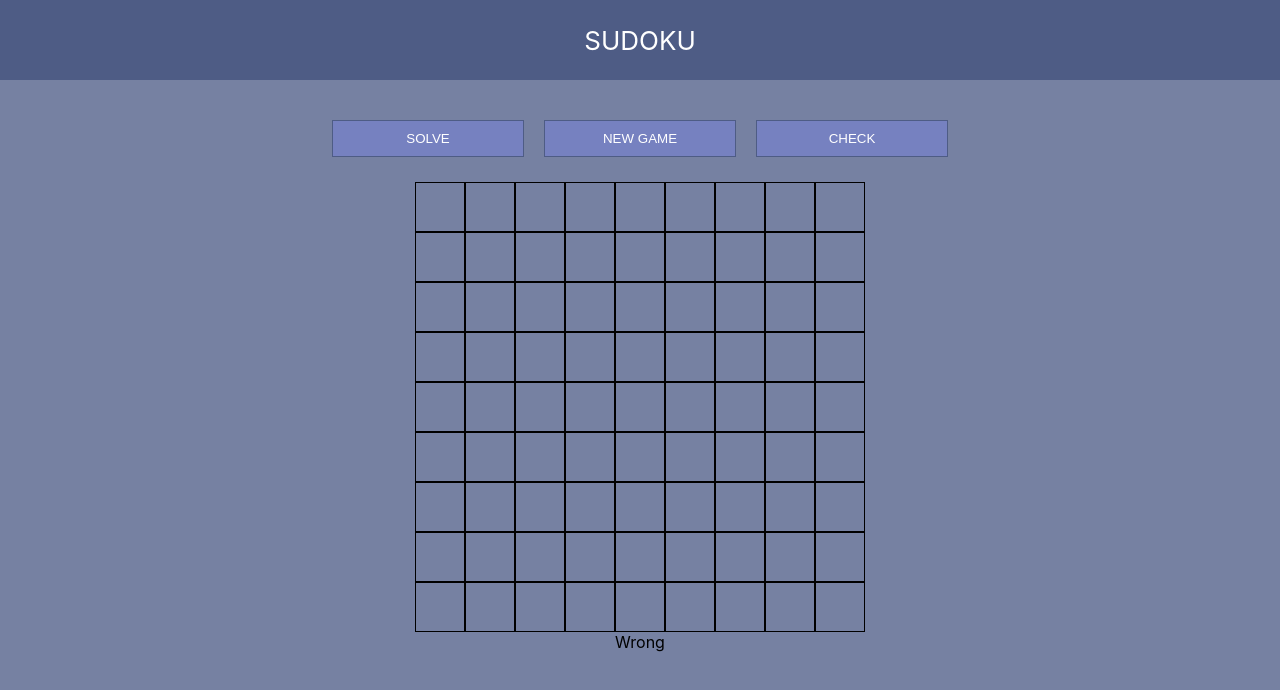
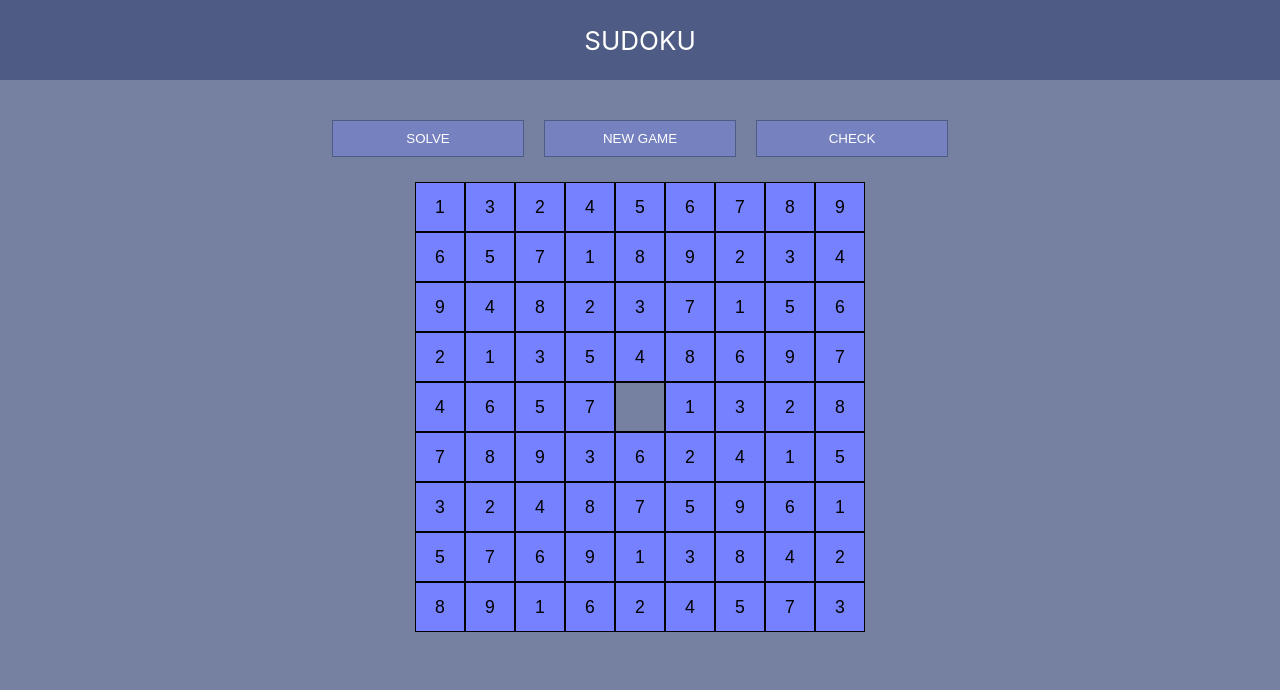
Before and after one commit to nicolosponziello/sudoku-game-react, a React (Create React App) app: page / in a window 1280 px wide. Shown: the top 690 px of the page. Built offline with nearby package versions, Linux system fonts and the light colour scheme.

Commit message:
refactor code: moved responsibility out of board component into Game component
This reflects the Single Responsibility Principle, and lead to a more robust, simple and leaner architecture

```diff
--- a/src/App.tsx
+++ b/src/App.tsx
@@ -3,12 +3,13 @@ import './App.css';
 import "./components/Board";
 import Board from './components/Board';
 import { Header } from './components/Header';
+import Game from './components/Game';
 
 function App() {
   return (
     <div className="App">
       <Header />
-      <Board boardSize={3} />
+      <Game />
     </div>
   );
 }
--- a/src/components/Board.tsx
+++ b/src/components/Board.tsx
@@ -1,9 +1,12 @@
 import React from "react";
 import Square from "./Square";
-import { solve, generatePuzzle, valid, checkSolution } from "../modules";
+
 
 interface Props {
     boardSize: number;
+    board: Array<number | undefined>;
+    initialSquares: Array<number | undefined>;
+    changeValueHandler: (cell: number, newValue: number) => void;
 }
 
 interface State {
@@ -13,91 +16,21 @@ interface State {
 }
 
 class Board extends React.Component<Props, State>{
-    constructor(props: Props){
-        super(props);
-
-        this.state = {
-            board: [],
-            boardSize: props.boardSize,
-            result: undefined
-        }
-
-
-        let cellsNum:number = props.boardSize**4;
-        for (let i = 0; i < cellsNum; i++){
-            this.state.board.push(undefined);
-        }
-
-        this.changeCellValue = this.changeCellValue.bind(this);
-    }
-
-    changeCellValue (cell:number, value:number): void{
-        let board = this.state.board;
-        board[cell] = value;
-        this.setState({board: board});
-    }
-
-    createBoard() {
-        let board: Array<any>= [];
-        for (let i = 0; i < this.state.boardSize**2; i++){
-            let row = [];
-            for (let j = 0; j < this.state.boardSize**2; j++){
-                row.push(<Square key={i*this.state.boardSize**2+j}
-                                index={i*this.state.boardSize**2+j}
-                                editable={this.state.board[i*this.state.boardSize**2+j] != undefined}
-                                changeValue={this.changeCellValue}
-                                value={this.state.board[i*this.state.boardSize**2+j]} />);
-            }
-            row.push(< br/>);
-            board.push(row);
-        }
-        return board;
-    }
-    reset = () => {
-        let newBoard = [];
-        let cellsNum:number = this.props.boardSize**4;
-        for (let i = 0; i < cellsNum; i++){
-            newBoard.push(undefined);
-        }
-        this.setState({board: newBoard});
-    }
-
-    check = (): boolean => {
-        let res = checkSolution(this.state.board, this.state.boardSize);
-        console.log("checking solution", res);
-        return res;
-    }
 
     render(){
-        // i -> rows
-        // j -> cols
-        let board = this.createBoard();
         return (
-            <React.Fragment>
-                <div className="btns-control">
-                    <button className="btn" onClick={() => {
-                        if(solve(this.state.board, this.state.boardSize)){
-                            this.setState({board: this.state.board});
-                        }
-                    }}>solve</button>
-                    <button className="btn" onClick={() => {
-                        this.reset();
-                        let newBoard = generatePuzzle(this.state.boardSize);
-                        if(newBoard){
-                            this.setState({board: newBoard});
-                        }
-                    }}>New game</button>
-                    <button className="btn" onClick={() => {
-                        this.setState({result: this.check()});
-                    }}>
-                        check
-                    </button>
+            <>
+                <div style={{display: "grid", gridTemplateColumns: `repeat(${this.props.boardSize**2}, 0fr)`}}>
+                    {this.props.board.map((el, idx) => <Square
+                                key={Math.random()}
+                                index={idx}
+                                editable={this.props.initialSquares.includes(idx)}
+                                changeValue={this.props.changeValueHandler}
+                                value={el}
+                                />
+                    )}
                 </div>
-                {board}
-                <div className="result-div">
-                    {this.state.result === true ? "Correct" : "Wrong"}
-                </div>
-            </React.Fragment>
+            </>
         );
     }
 }
--- /dev/null
+++ b/src/components/Game.tsx
@@ -0,0 +1,85 @@
+import React, {Component} from "react";
+import Board from "./Board";
+import { solve, generatePuzzle, valid, checkSolution } from "../modules";
+
+interface Props {
+
+}
+interface State {
+    board: Array<number | undefined>;
+    initialBoard: Array<number | undefined>;
+    initialIndexes: Array<number>;
+}
+
+export default class Game extends Component<Props, State> {
+
+    constructor(props: Props){
+        super(props);
+
+        let newBoard = generatePuzzle(3);
+        this.state = {
+            board: newBoard,
+            initialBoard: newBoard,
+            initialIndexes: this.calculateInitialIndexes(newBoard),
+        }
+    }
+
+    calculateInitialIndexes = (board: Array<number | undefined>): Array<number> => {
+        let indexes = [];
+        for(let i = 0; i < board.length; i++){
+            if(board[i] != undefined){
+                indexes.push(i);
+            }
+        }
+        return indexes;
+    }
+
+    changeValue = (cell: number, newValue: number):void => {
+        let currentBoard = this.state.board;
+        currentBoard[cell] = newValue;
+        this.setState({board: currentBoard});
+    }
+
+    reset = (): void => {
+        this.setState({board: this.state.initialBoard});
+    }
+    newGame = (): void => {
+        let newBoard = generatePuzzle(3);
+        this.setState({
+            board: newBoard,
+            initialBoard: newBoard,
+            initialIndexes: this.calculateInitialIndexes(newBoard)
+        });
+    }
+    solve = (): void => {
+        solve(this.state.board, 3);
+        this.setState({board: this.state.board});
+
+    }
+    check = (): void => {
+        if(checkSolution(this.state.board, 3)){
+            alert("Correct!");
+        }else{
+            alert("Wrong!");
+        }
+    }
+    render(){
+        return (
+            <>
+                <div className="btns-control">
+                    <button className="btn" onClick={this.solve}>solve</button>
+                    <button className="btn" onClick={this.newGame}>new game</button>
+                    <button className="btn" onClick={this.check}>
+                    check
+                    </button>
+                </div>
+                <div style={{display:"flex", justifyContent:"center"}}>
+                    <Board boardSize={3}
+                            board={this.state.board}
+                            initialSquares={this.state.initialIndexes}
+                            changeValueHandler={this.changeValue}/>
+                </div>
+            </>
+        );
+    }
+}
```
